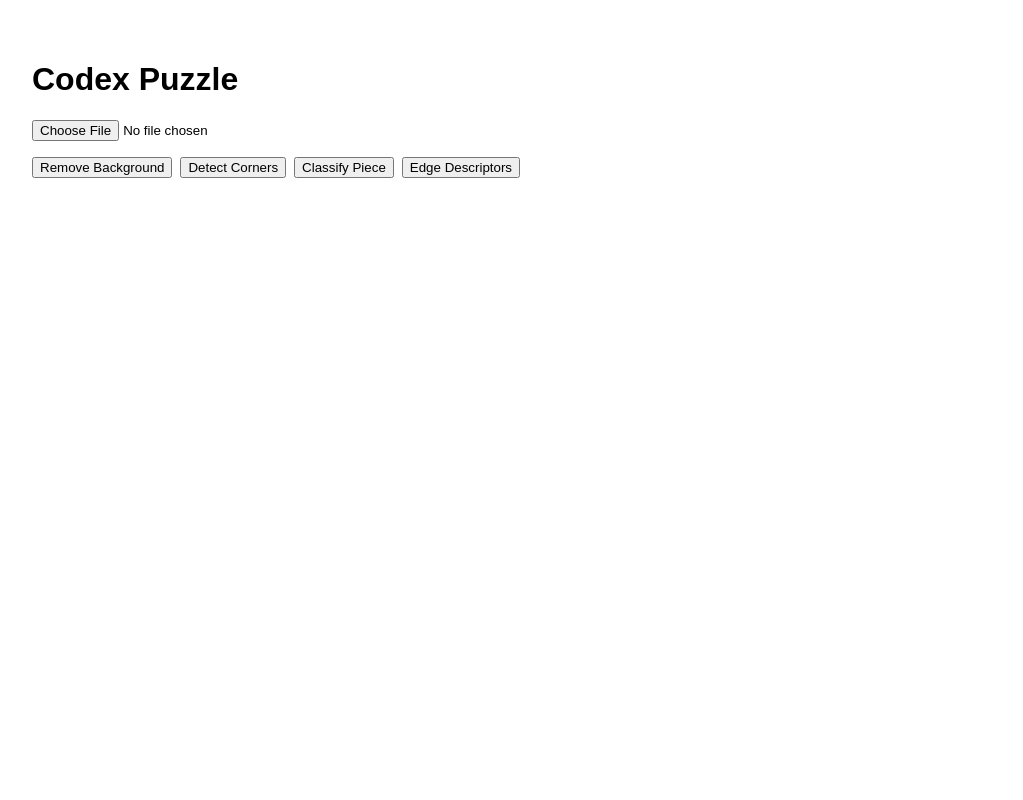
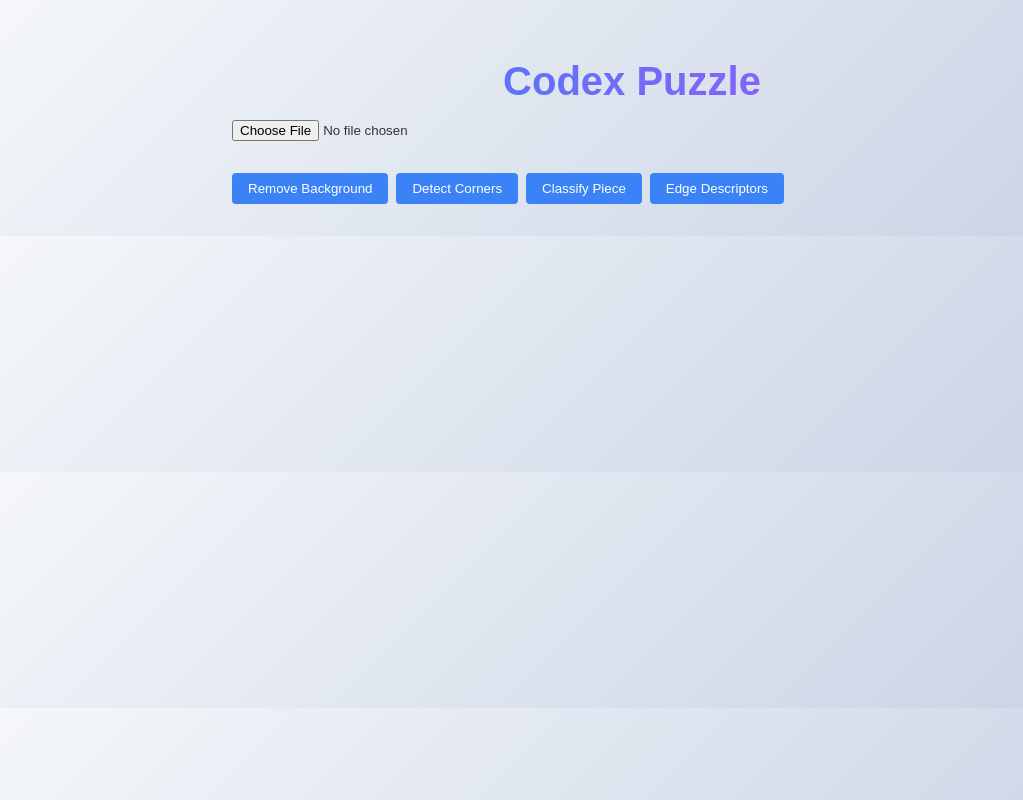
Before and after one commit to crispy0024/Codex_Puzzle, a Next.js app in the folder frontend/: page / in a window 1280 px wide. Shown: the whole page, without its empty margins (8-1031 px from the left). Built offline with nearby package versions, Linux system fonts and the light colour scheme.

Commit message:
Improve frontend styling

```diff
--- /dev/null
+++ b/frontend/pages/_app.js
@@ -0,0 +1,5 @@
+import '../styles/globals.css';
+
+export default function App({ Component, pageProps }) {
+  return <Component {...pageProps} />;
+}
--- a/frontend/pages/index.js
+++ b/frontend/pages/index.js
@@ -42,20 +42,14 @@ export default function Home() {
   };
 
   return (
-    <div style={{ padding: '2rem', fontFamily: 'sans-serif' }}>
+    <div className="container">
       <h1>Codex Puzzle</h1>
       <input type="file" accept="image/*" onChange={handleFileChange} />
-      <div style={{ marginTop: '1rem' }}>
+      <div className="buttons" style={{ marginTop: '1rem' }}>
         <button onClick={runRemoveBackground}>Remove Background</button>
-        <button onClick={runDetectCorners} style={{ marginLeft: '0.5rem' }}>
-          Detect Corners
-        </button>
-        <button onClick={runClassifyPiece} style={{ marginLeft: '0.5rem' }}>
-          Classify Piece
-        </button>
-        <button onClick={runEdgeDescriptors} style={{ marginLeft: '0.5rem' }}>
-          Edge Descriptors
-        </button>
+        <button onClick={runDetectCorners}>Detect Corners</button>
+        <button onClick={runClassifyPiece}>Classify Piece</button>
+        <button onClick={runEdgeDescriptors}>Edge Descriptors</button>
       </div>
       {result.remove && (
         <div style={{ marginTop: '1rem' }}>
--- /dev/null
+++ b/frontend/styles/globals.css
@@ -0,0 +1,48 @@
+html, body {
+  padding: 0;
+  margin: 0;
+  font-family: Arial, sans-serif;
+  background: linear-gradient(135deg, #f5f7fa, #c3cfe2);
+  color: #333;
+}
+
+h1 {
+  text-align: center;
+  font-size: 2.5rem;
+  margin-bottom: 1rem;
+  background: linear-gradient(90deg, #3b82f6, #a855f7);
+  -webkit-background-clip: text;
+  -webkit-text-fill-color: transparent;
+}
+
+.container {
+  max-width: 800px;
+  margin: 0 auto;
+  padding: 2rem;
+}
+
+.buttons button + button {
+  margin-left: 0.5rem;
+}
+
+button {
+  background-color: #3b82f6;
+  color: #fff;
+  border: none;
+  border-radius: 4px;
+  padding: 0.5rem 1rem;
+  cursor: pointer;
+  transition: background-color 0.2s ease;
+}
+
+button:hover {
+  background-color: #2563eb;
+}
+
+input[type='file'] {
+  margin-bottom: 1rem;
+}
+
+img {
+  border-radius: 4px;
+}
```
